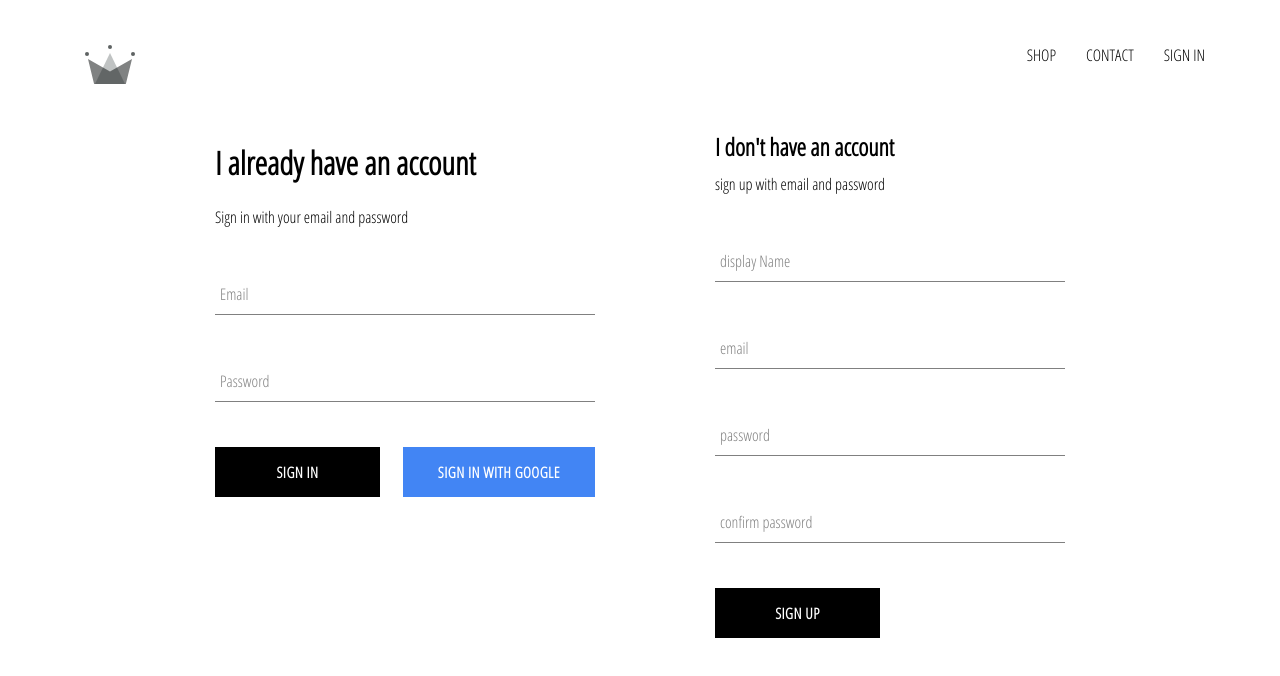
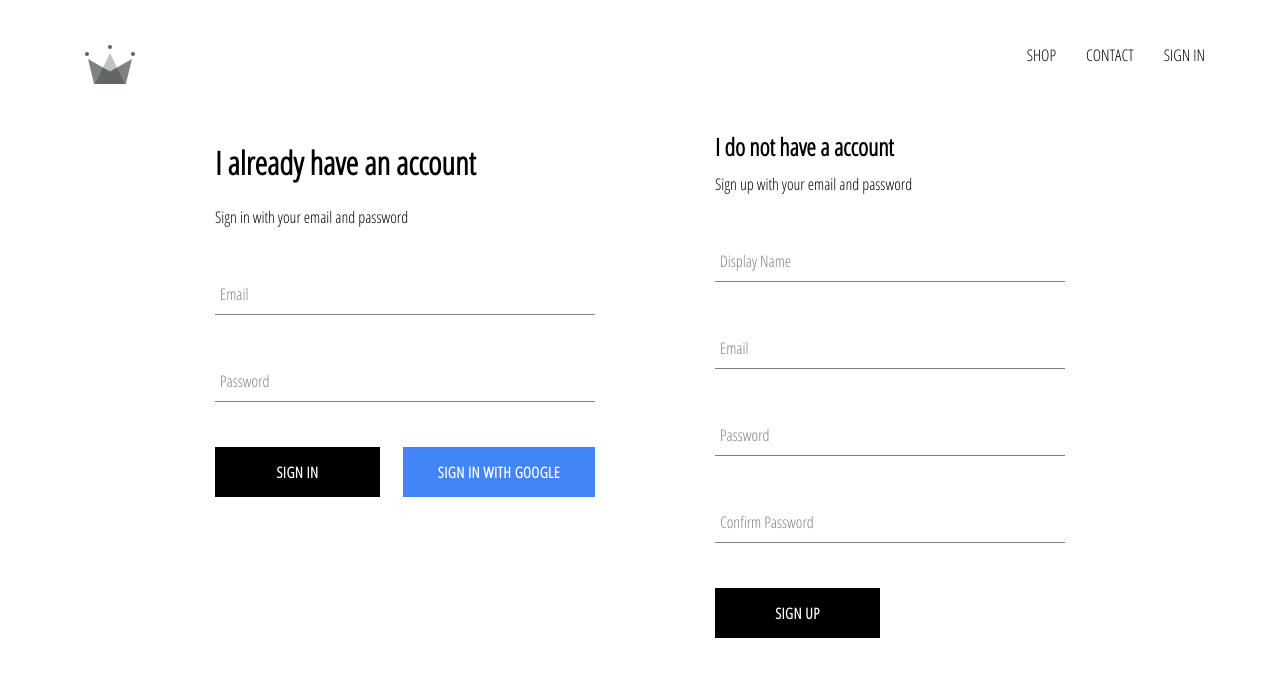
Before and after one commit to barhamyafa/crwn-clothing, a React (Create React App) app: page /signIn in a window 1280 px wide. Shown: the top 676 px of the page. Built offline with nearby package versions, Linux system fonts and the light colour scheme; no server answers.

Commit message:
finishing sign in handleSubmit method

```diff
--- a/src/components/sign-in/sign-in.component.jsx
+++ b/src/components/sign-in/sign-in.component.jsx
@@ -3,7 +3,7 @@ import React from 'react';
 import './sign-in.styles.scss';
 import FormInput from '../form-input/form-input.component';
 import CustomButton from '../custom-button/custom-button.component';
-import { signInWithGoogle } from '../../firebase/firebase.utils';
+import { auth, signInWithGoogle } from '../../firebase/firebase.utils';
 
 class SignIn extends React.Component {
     constructor(props) {
@@ -14,8 +14,17 @@ class SignIn extends React.Component {
         }
     }
 
-    handleSubmi = event => {
+    handleSubmi = async event => {
         event.preventDefault();
+        try {
+            await auth.signInWithEmailAndPassword()
+            this.setState({
+                email: '',
+                password: ''
+            })
+        } catch(error) {
+            console.log(`Error is accured`)
+        }
         this.setState({
             email: '',
             password: ''
--- a/src/components/sign-up/sign-up.component.jsx
+++ b/src/components/sign-up/sign-up.component.jsx
@@ -1,97 +1,103 @@
 import React from 'react';
 
-import './sign-up.styles.scss'
 import FormInput from '../form-input/form-input.component';
 import CustomButton from '../custom-button/custom-button.component';
-import { auth, createUserProfileDocument } from '../../firebase/firebase.utils.js';
 
+import { auth, createUserProfileDocument } from '../../firebase/firebase.utils';
+
+import './sign-up.styles.scss';
 
 class SignUp extends React.Component {
-    constructor(props) {
-        super(props)
+  constructor() {
+    super();
+
     this.state = {
       displayName: '',
       email: '',
       password: '',
       confirmPassword: ''
-        }
+    };
   }
 
   handleSubmit = async event => {
+    event.preventDefault();
+
     const { displayName, email, password, confirmPassword } = this.state;
-        event.preventDefault();
-        if(password !== confirmPassword) {
-            alert (`Password's not match`);
+
+    if (password !== confirmPassword) {
+      alert("passwords don't match");
       return;
     }
+
     try {
-            const {user} = await auth.createUserWithEmailAndPassword(email, password)
-            createUserProfileDocument(user, {displayName})
+      const { user } = await auth.createUserWithEmailAndPassword(
+        email,
+        password
+      );
+
+      await createUserProfileDocument(user, { displayName });
+
       this.setState({
         displayName: '',
         email: '',
         password: '',
         confirmPassword: ''
-            })
-        } catch(error) {
-            console.log(`Error is accured`)
+      });
+    } catch (error) {
+      console.error(error);
     }
+  };
 
-    }
   handleChange = event => {
-        const {name, value}= event.target
-        this.setState({
-            [name]: value
-        })
+    const { name, value } = event.target;
 
-    }
+    this.setState({ [name]: value });
+  };
+
   render() {
     const { displayName, email, password, confirmPassword } = this.state;
     return (
       <div className='sign-up'>
-                <h2 className='title'>I don't have an account</h2>
-                <span>sign up with email and password</span>
+        <h2 className='title'>I do not have a account</h2>
+        <span>Sign up with your email and password</span>
         <form className='sign-up-form' onSubmit={this.handleSubmit}>
           <FormInput
-                        label='display Name'
+            type='text'
             name='displayName'
-                        type='text'
             value={displayName}
             onChange={this.handleChange}
+            label='Display Name'
             required
           />
           <FormInput
-                        label='email'
+            type='email'
             name='email'
-                        type='email'
             value={email}
             onChange={this.handleChange}
+            label='Email'
             required
           />
           <FormInput
-                        label='password'
+            type='password'
             name='password'
-                        type='password'
             value={password}
             onChange={this.handleChange}
+            label='Password'
             required
           />
           <FormInput
-                        label='confirm password'
+            type='password'
             name='confirmPassword'
-                        type='password'
             value={confirmPassword}
             onChange={this.handleChange}
+            label='Confirm Password'
             required
           />
-                    <CustomButton type='submit'>
-                        sign up
-                    </CustomButton>
+          <CustomButton type='submit'>SIGN UP</CustomButton>
         </form>
-
       </div>
-        )
+    );
+  }
 }
 
-}
 export default SignUp;
--- a/src/pages/sign-in-and-sign-up/sign-in-and-sign-up.component.jsx
+++ b/src/pages/sign-in-and-sign-up/sign-in-and-sign-up.component.jsx
@@ -5,11 +5,11 @@ import './sign-in-and-sign-up.styles.scss';
 import SignIn from '../../components/sign-in/sign-in.component'
 import SignUp from "../../components/sign-up/sign-up.component";
 
-const SignInAndSignUp =() => {
+const SignInAndSignUp =({currentUser}) => {
     return (
         <div className='sign-in-and-sign-up'>
             <SignIn />
-            <SignUp/>
+            <SignUp />
         </div>
     )
 }
```
Lines whose indentation alone changed are shown as unchanged.
